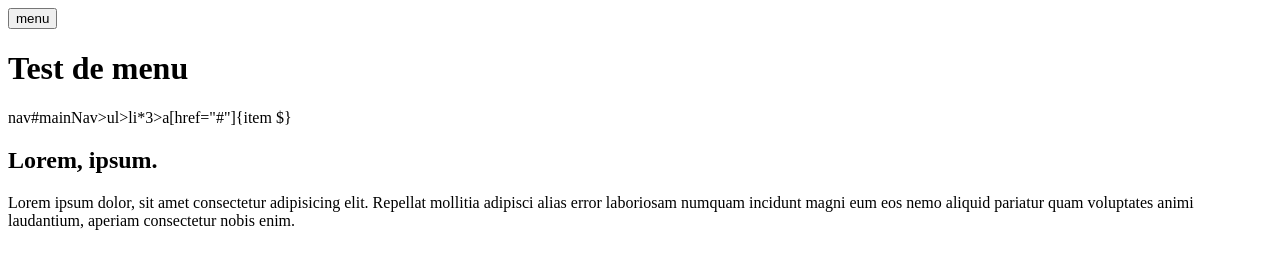
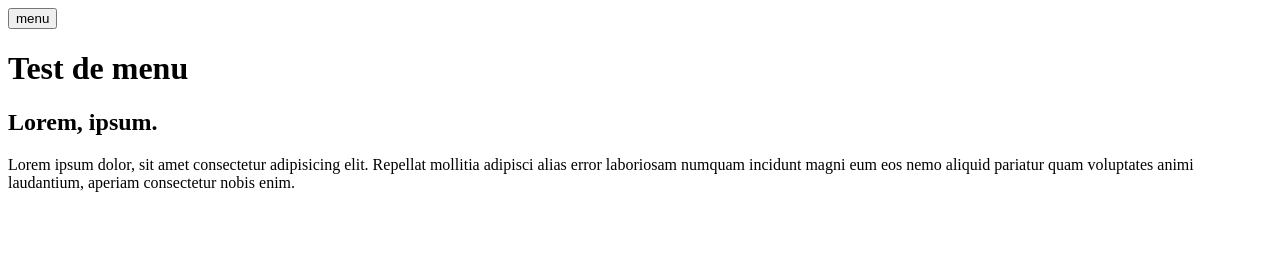
Before and after one commit to MMI-SAE-105/2022-r113-tp2-menu-alpinejs-CorentinJoannes, a website: page index.html in a window 1280 px wide. Drawn offline with nearby package versions, Linux system fonts and the light colour scheme.

Commit message:
correction des precédentes étapes

```diff
--- a/index.html
+++ b/index.html
@@ -5,6 +5,7 @@
     <meta http-equiv="X-UA-Compatible" content="IE=edge" />
     <meta name="viewport" content="width=device-width, initial-scale=1.0" />
     <title>Test menu</title>
+    <script defer src="https://unpkg.com/alpinejs"></script>
   </head>
   <body>
     <!-- https://emmet.io/ -->
@@ -19,8 +20,6 @@
           <li><a href="#">item 3</a></li>
         </ul>
       </nav>
-      <script defer src="https://unpkg.com/alpinejs"></script>
-      nav#mainNav>ul>li*3>a[href="#"]{item $}
     </header>
     <!-- h2>lorem2^p>lorem -->
     <h2>Lorem, ipsum.</h2>
```
